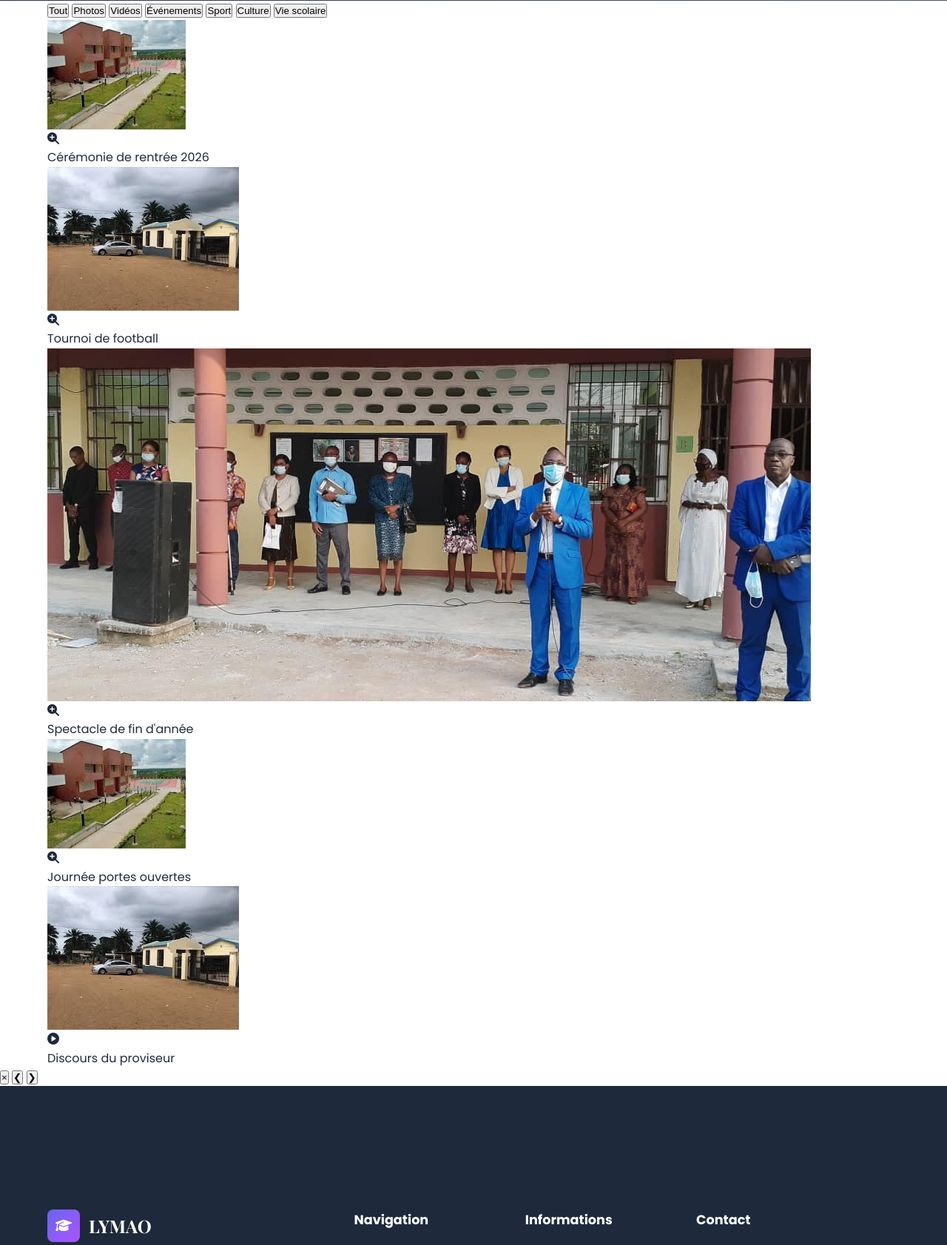
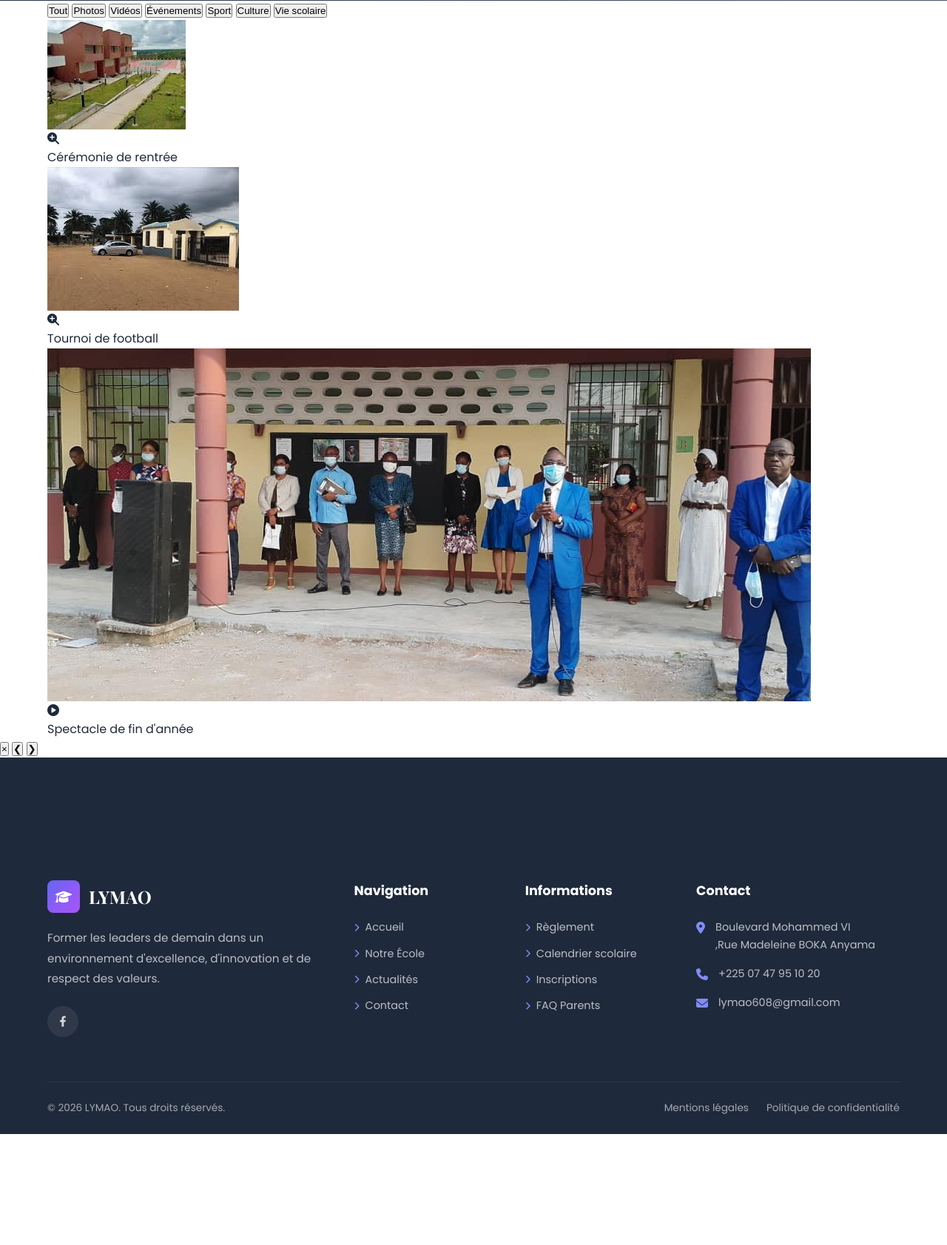
Before and after one commit to ouedraogojeanpascal272-droid/lymaosite, a Django app: page /galerie/ in a window 1280 px wide. Shown: the part 328-2011 px from the top of the page at 74% size. After the commit the page ends 1861 px from the top, so only its background shows below. Run offline with Django 5.2, Linux system fonts and the light colour scheme.

Commit message:
Refactor galerie.html to clean up comments and titles
Removed commented sections and updated titles for gallery items.

```diff
--- a/templates/core/galerie.html
+++ b/templates/core/galerie.html
@@ -5,8 +5,6 @@
 {% block meta_description %}Découvrez en images et en vidéos la vie du LYMAO : événements, sport, culture et activités scolaires.{% endblock %}
 
 {% block content %}
-
-<!-- ===== EN-TÊTE ===== -->
 <section class="page-header page-header-small">
     <div class="page-header-bg" aria-hidden="true"><div class="page-header-pattern"></div></div>
     <div class="container">
@@ -22,11 +20,8 @@
     </div>
 </section>
 
-<!-- ===== SECTION GALERIE ===== -->
 <section class="gallery-section">
     <div class="container">
-
-        <!-- Filtres -->
         <div class="gallery-filters" data-aos="fade-up">
             <button class="filter-btn active" data-filter="all">Tout</button>
             <button class="filter-btn" data-filter="photo">Photos</button>
@@ -38,72 +33,40 @@
             <button class="filter-btn" data-category="vie-scolaire">Vie scolaire</button>
         </div>
 
-        <!-- Grille de médias -->
         <div class="gallery-grid" id="galleryGrid" data-aos="fade-up">
-
-            <!-- EXEMPLE 1 : Photo Événement -->
+            <!-- EXEMPLE 1 : Photo -->
             <div class="gallery-item" data-type="photo" data-category="evenement">
-                <a href="{% static 'images/lymao-p.jpg' %}" class="gallery-link" data-lightbox="gallery" data-title="Cérémonie de rentrée 2026">
-                    <img src="{% static 'images/lymao-p.jpg' %}" alt="Cérémonie de rentrée au LYMAO" loading="lazy" decoding="async">
-                    <div class="gallery-overlay">
-                        <i class="fas fa-search-plus"></i>
-                    </div>
+                <a href="{% static 'images/lymao-p.jpg' %}" class="gallery-link" data-lightbox="gallery" data-title="Cérémonie de rentrée">
+                    <img src="{% static 'images/lymao-p.jpg' %}" alt="Cérémonie de rentrée" loading="lazy" decoding="async">
+                    <div class="gallery-overlay"><i class="fas fa-search-plus"></i></div>
                 </a>
-                <span class="gallery-caption">Cérémonie de rentrée 2026</span>
+                <span class="gallery-caption">Cérémonie de rentrée</span>
             </div>
 
             <!-- EXEMPLE 2 : Photo Sport -->
             <div class="gallery-item" data-type="photo" data-category="sport">
-                <a href="{% static 'images/vf-R.jpg' %}" class="gallery-link" data-lightbox="gallery" data-title="Tournoi de football inter-classes">
-                    <img src="{% static 'images/vf-R.jpg' %}" alt="Tournoi de football au LYMAO" loading="lazy" decoding="async">
-                    <div class="gallery-overlay">
-                        <i class="fas fa-search-plus"></i>
-                    </div>
+                <a href="{% static 'images/vf-R.jpg' %}" class="gallery-link" data-lightbox="gallery" data-title="Tournoi de football">
+                    <img src="{% static 'images/vf-R.jpg' %}" alt="Tournoi de football" loading="lazy" decoding="async">
+                    <div class="gallery-overlay"><i class="fas fa-search-plus"></i></div>
                 </a>
                 <span class="gallery-caption">Tournoi de football</span>
             </div>
 
-            <!-- EXEMPLE 3 : Photo Culture -->
-            <div class="gallery-item" data-type="photo" data-category="culture">
-                <a href="{% static 'images/mr-yao-prov.jpg' %}" class="gallery-link" data-lightbox="gallery" data-title="Spectacle de fin d'année">
-                    <img src="{% static 'images/mr-yao-prov.jpg' %}" alt="Spectacle de fin d'année" loading="lazy" decoding="async">
-                    <div class="gallery-overlay">
-                        <i class="fas fa-search-plus"></i>
-                    </div>
+            <!-- EXEMPLE 3 : Vidéo YouTube -->
+            <div class="gallery-item" data-type="video" data-category="culture">
+                <a href="https://www.youtube.com/embed/ton_id_video" class="gallery-link video-link" data-lightbox="gallery" data-title="Spectacle de fin d'année">
+                    <img src="{% static 'images/mr-yao-prov.jpg' %}" alt="Spectacle de fin d'année" loading="lazy">
+                    <div class="gallery-overlay"><i class="fas fa-play-circle"></i></div>
                 </a>
                 <span class="gallery-caption">Spectacle de fin d'année</span>
             </div>
 
-            <!-- EXEMPLE 4 : Photo Vie scolaire -->
-            <div class="gallery-item" data-type="photo" data-category="vie-scolaire">
-                <a href="{% static 'images/lymao-p.jpg' %}" class="gallery-link" data-lightbox="gallery" data-title="Journée portes ouvertes">
-                    <img src="{% static 'images/lymao-p.jpg' %}" alt="Journée portes ouvertes" loading="lazy" decoding="async">
-                    <div class="gallery-overlay">
-                        <i class="fas fa-search-plus"></i>
-                    </div>
-                </a>
-                <span class="gallery-caption">Journée portes ouvertes</span>
-            </div>
-
-            <!-- EXEMPLE 5 : Vidéo (YouTube) -->
-            <div class="gallery-item" data-type="video" data-category="evenement">
-                <a href="https://www.youtube.com/embed/ton_id_video" class="gallery-link video-link" data-lightbox="gallery" data-title="Discours du proviseur">
-                    <img src="{% static 'images/vf-R.jpg' %}" alt="Discours du proviseur" loading="lazy">
-                    <div class="gallery-overlay">
-                        <i class="fas fa-play-circle"></i>
-                    </div>
-                </a>
-                <span class="gallery-caption">Discours du proviseur</span>
-            </div>
-
-            <!-- AJOUTE D'AUTRES IMAGES ICI EN COPIANT LE BLOC CI-DESSUS -->
-
+            <!-- Ajoute d'autres blocs ici en copiant la structure ci-dessus -->
         </div>
-
     </div>
 </section>
 
-<!-- ===== LIGHTBOX ===== -->
+<!-- LIGHTBOX -->
 <div class="lightbox" id="lightbox" aria-hidden="true" role="dialog" aria-modal="true">
     <button class="lightbox-close" aria-label="Fermer">&times;</button>
     <button class="lightbox-prev" aria-label="Précédent">&#10094;</button>
@@ -114,102 +77,53 @@
         <p class="lightbox-caption" id="lightboxCaption"></p>
     </div>
 </div>
-
 {% endblock %}
 
 {% block extra_css %}
 <style>
-/* ===== FILTRES ===== */
-.gallery-filters {
-    display: flex; flex-wrap: wrap; align-items: center; gap: 12px;
-    margin-bottom: 40px; justify-content: center;
-}
-.filter-btn {
-    padding: 10px 22px; background: #ffffff; border: 2px solid #e2e8f0;
-    border-radius: 30px; font-size: 0.9rem; font-weight: 600; color: #64748b;
-    cursor: pointer; transition: all 0.25s ease;
-}
+.gallery-filters { display: flex; flex-wrap: wrap; align-items: center; gap: 12px; margin-bottom: 40px; justify-content: center; }
+.filter-btn { padding: 10px 22px; background: #ffffff; border: 2px solid #e2e8f0; border-radius: 30px; font-size: 0.9rem; font-weight: 600; color: #64748b; cursor: pointer; transition: all 0.25s ease; }
 .filter-btn:hover { border-color: #6366f1; color: #6366f1; }
 .filter-btn.active { background: #6366f1; border-color: #6366f1; color: #ffffff; }
 .filter-divider { width: 1px; height: 24px; background: #e2e8f0; margin: 0 8px; }
-
-/* ===== GRILLE RESPONSIVE ===== */
 .gallery-section { padding: 60px 0 100px; background: #f8fafc; }
-.gallery-grid {
-    display: grid;
-    grid-template-columns: repeat(auto-fill, minmax(280px, 1fr));
-    gap: 24px;
-}
-.gallery-item {
-    position: relative; border-radius: 16px; overflow: hidden;
-    background: #ffffff; box-shadow: 0 4px 12px rgba(15, 23, 42, 0.06);
-    transition: transform 0.3s ease, box-shadow 0.3s ease;
-}
+.gallery-grid { display: grid; grid-template-columns: repeat(auto-fill, minmax(280px, 1fr)); gap: 24px; }
+.gallery-item { position: relative; border-radius: 16px; overflow: hidden; background: #ffffff; box-shadow: 0 4px 12px rgba(15, 23, 42, 0.06); transition: transform 0.3s ease, box-shadow 0.3s ease; }
 .gallery-item:hover { transform: translateY(-6px); box-shadow: 0 16px 32px rgba(15, 23, 42, 0.12); }
 .gallery-link { display: block; position: relative; aspect-ratio: 4 / 3; overflow: hidden; }
 .gallery-link img { width: 100%; height: 100%; object-fit: cover; display: block; transition: transform 0.5s ease; }
 .gallery-item:hover .gallery-link img { transform: scale(1.05); }
-.gallery-overlay {
-    position: absolute; inset: 0; background: rgba(99, 102, 241, 0.7);
-    display: flex; align-items: center; justify-content: center;
-    opacity: 0; transition: opacity 0.3s ease;
-}
+.gallery-overlay { position: absolute; inset: 0; background: rgba(99, 102, 241, 0.7); display: flex; align-items: center; justify-content: center; opacity: 0; transition: opacity 0.3s ease; }
 .gallery-link:hover .gallery-overlay { opacity: 1; }
 .gallery-overlay i { color: #ffffff; font-size: 2.5rem; }
-.gallery-caption {
-    display: block; padding: 14px 16px; font-size: 0.9rem; font-weight: 600;
-    color: #1e293b; background: #ffffff; border-top: 1px solid #f1f5f9;
-}
-
-/* ===== LIGHTBOX ===== */
-.lightbox {
-    display: none; position: fixed; inset: 0; z-index: 9999;
-    background: rgba(15, 23, 42, 0.95); align-items: center; justify-content: center;
-    padding: 20px; backdrop-filter: blur(5px);
-}
+.gallery-caption { display: block; padding: 14px 16px; font-size: 0.9rem; font-weight: 600; color: #1e293b; background: #ffffff; border-top: 1px solid #f1f5f9; }
+.lightbox { display: none; position: fixed; inset: 0; z-index: 9999; background: rgba(15, 23, 42, 0.95); align-items: center; justify-content: center; padding: 20px; backdrop-filter: blur(5px); }
 .lightbox.active { display: flex; }
 .lightbox-content { max-width: 90vw; max-height: 85vh; text-align: center; position: relative; }
-.lightbox-content img { max-width: 100%; max-height: 80vh; border-radius: 8px; box-shadow: 0 20px 50px rgba(0,0,0,0.5); }
+.lightbox-content img { max-width: 100%; max-height: 80vh; border-radius: 8px; }
 .lightbox-content iframe { width: 80vw; height: 45vw; max-width: 1000px; max-height: 80vh; border-radius: 8px; }
 .lightbox-caption { margin-top: 16px; color: rgba(255,255,255,0.9); font-size: 1.1rem; font-weight: 500; }
-.lightbox-close, .lightbox-prev, .lightbox-next {
-    position: absolute; background: rgba(255,255,255,0.1); border: 1px solid rgba(255,255,255,0.2);
-    color: #ffffff; font-size: 1.5rem; cursor: pointer; width: 50px; height: 50px;
-    border-radius: 50%; display: flex; align-items: center; justify-content: center; transition: background 0.2s;
-}
+.lightbox-close, .lightbox-prev, .lightbox-next { position: absolute; background: rgba(255,255,255,0.1); border: 1px solid rgba(255,255,255,0.2); color: #ffffff; font-size: 1.5rem; cursor: pointer; width: 50px; height: 50px; border-radius: 50%; display: flex; align-items: center; justify-content: center; transition: background 0.2s; }
 .lightbox-close:hover, .lightbox-prev:hover, .lightbox-next:hover { background: rgba(255,255,255,0.25); }
 .lightbox-close { top: 20px; right: 20px; font-size: 2rem; }
 .lightbox-prev { left: 20px; top: 50%; transform: translateY(-50%); }
 .lightbox-next { right: 20px; top: 50%; transform: translateY(-50%); }
-
-/* ===== RESPONSIVE ===== */
-@media (max-width: 768px) {
-    .gallery-grid { grid-template-columns: repeat(auto-fill, minmax(220px, 1fr)); gap: 16px; }
-    .filter-btn { padding: 8px 16px; font-size: 0.85rem; }
-    .lightbox-prev, .lightbox-next { display: none; }
-}
-@media (max-width: 480px) {
-    .gallery-grid { grid-template-columns: 1fr; }
-    .gallery-filters { gap: 8px; }
-    .filter-divider { display: none; }
-}
+@media (max-width: 768px) { .gallery-grid { grid-template-columns: repeat(auto-fill, minmax(220px, 1fr)); gap: 16px; } .filter-btn { padding: 8px 16px; font-size: 0.85rem; } .lightbox-prev, .lightbox-next { display: none; } }
+@media (max-width: 480px) { .gallery-grid { grid-template-columns: 1fr; } .gallery-filters { gap: 8px; } .filter-divider { display: none; } }
 </style>
 {% endblock %}
 
 {% block extra_js %}
 <script>
 (function() {
-    // 1. FILTRES
     const filterBtns = document.querySelectorAll('.filter-btn');
     const items = document.querySelectorAll('.gallery-item');
-
     filterBtns.forEach(btn => {
         btn.addEventListener('click', function() {
             filterBtns.forEach(b => b.classList.remove('active'));
             this.classList.add('active');
             const typeFilter = this.dataset.filter;
             const catFilter = this.dataset.category;
-
             items.forEach(item => {
                 const matchType = !typeFilter || typeFilter === 'all' || item.dataset.type === typeFilter;
                 const matchCat = !catFilter || item.dataset.category === catFilter;
@@ -218,7 +132,6 @@
         });
     });
 
-    // 2. LIGHTBOX
     const lightbox = document.getElementById('lightbox');
     const lightboxImg = document.getElementById('lightboxImg');
     const lightboxIframe = document.getElementById('lightboxIframe');
@@ -230,26 +143,14 @@
         const isVideo = linkElement.classList.contains('video-link');
         const src = linkElement.getAttribute('href');
         const title = linkElement.dataset.title || '';
-
         lightboxImg.style.display = 'none';
         lightboxIframe.style.display = 'none';
         lightboxIframe.src = '';
-
-        if (isVideo) {
-            lightboxIframe.src = src;
-            lightboxIframe.style.display = 'block';
-        } else {
-            lightboxImg.src = src;
-            lightboxImg.alt = title;
-            lightboxImg.style.display = 'block';
-        }
+        if (isVideo) { lightboxIframe.src = src; lightboxIframe.style.display = 'block'; }
+        else { lightboxImg.src = src; lightboxImg.alt = title; lightboxImg.style.display = 'block'; }
         lightboxCaption.textContent = title;
-
-        currentMediaList = Array.from(document.querySelectorAll('.gallery-item'))
-            .filter(item => item.style.display !== 'none')
-            .map(item => item.querySelector('.gallery-link'));
+        currentMediaList = Array.from(document.querySelectorAll('.gallery-item')).filter(item => item.style.display !== 'none').map(item => item.querySelector('.gallery-link'));
         currentIndex = currentMediaList.indexOf(linkElement);
-
         lightbox.classList.add('active');
         document.body.style.overflow = 'hidden';
     }
@@ -272,12 +173,10 @@
     document.querySelectorAll('.gallery-link').forEach(link => {
         link.addEventListener('click', (e) => { e.preventDefault(); openLightbox(link); });
     });
-
     document.querySelector('.lightbox-close').addEventListener('click', closeLightbox);
     lightbox.addEventListener('click', (e) => { if (e.target === lightbox) closeLightbox(); });
     document.querySelector('.lightbox-prev').addEventListener('click', () => navigate(-1));
     document.querySelector('.lightbox-next').addEventListener('click', () => navigate(1));
-
     document.addEventListener('keydown', (e) => {
         if (!lightbox.classList.contains('active')) return;
         if (e.key === 'Escape') closeLightbox();
```
